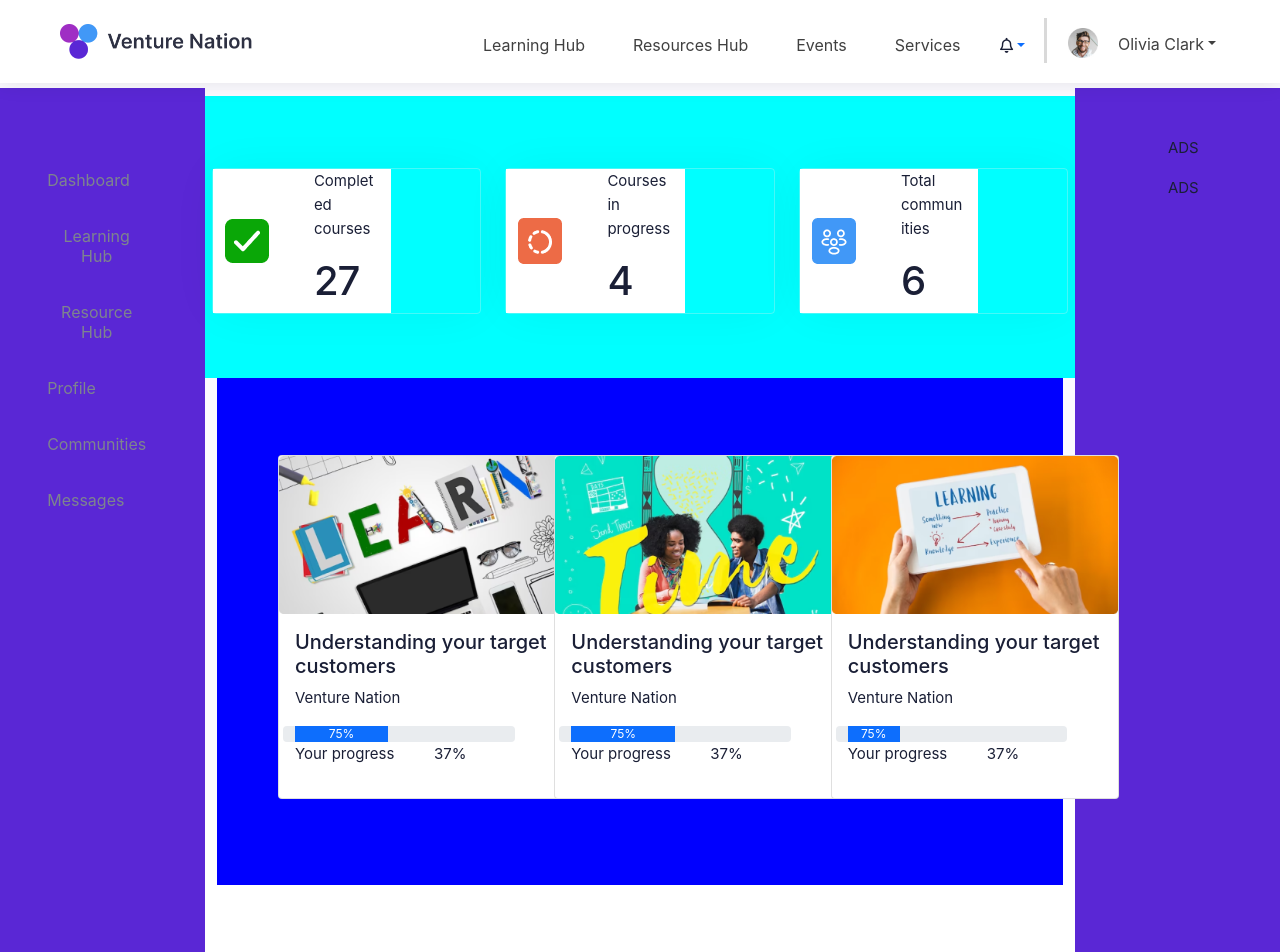
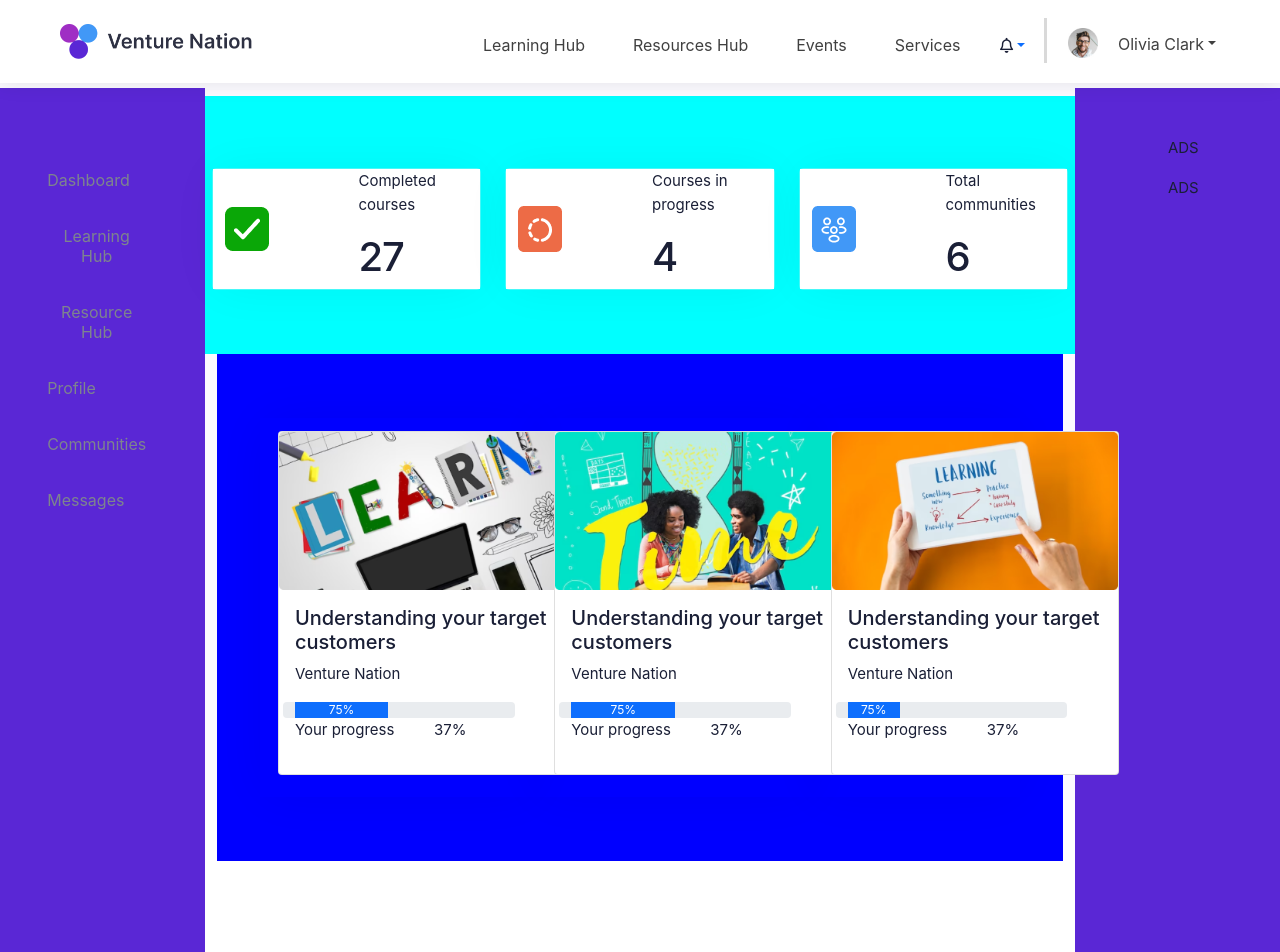
Before and after one commit to Ayodeji0955/vue-project, a Vue app: page /dashboard in a window 1280 px wide. Shown: the top 952 px of the page. Built offline with nearby package versions, Linux system fonts and the light colour scheme.

Commit message:
new commit

```diff
--- a/src/components/dashboard/CenterPage.vue
+++ b/src/components/dashboard/CenterPage.vue
@@ -4,10 +4,10 @@
             <div class="row justify-content-evenly center-page__main-row">
                 <div class="col-md-4">
                     <div class="row center-page__sub-row" >
-                        <div class="col-md-4 center-page__main-col" >
+                        <div class="col-md-6 center-page__main-col" >
                             <img src="~@/assets/images/dashboard/checkbox.png" alt="Logo" class="navbar__img">
                         </div>
-                        <div class="col-md-4 center-page__sub-col" >
+                        <div class="col-md-6 center-page__sub-col" >
                             <p>Completed courses</p>
                             <h1>27</h1>
                         </div>
@@ -15,10 +15,10 @@
                 </div>
                 <div class="col-md-4">
                     <div class="row center-page__sub-row">
-                        <div class="col-md-4 center-page__main-col">
+                        <div class="col-md-6 center-page__main-col">
                             <img src="~@/assets/images/dashboard/red.png" alt="Logo" class="navbar__img">
                         </div>
-                        <div class="col-md-4 center-page__sub-col">
+                        <div class="col-md-6 center-page__sub-col">
                             <p>Courses in progress</p>
                             <h1>4</h1>
                         </div>
@@ -26,10 +26,10 @@
                 </div>
                 <div class="col-md-4">
                     <div class="row center-page__sub-row">
-                        <div class="col-md-4 center-page__main-col">
+                        <div class="col-md-6 center-page__main-col">
                             <img src="~@/assets/images/dashboard/blue.png" alt="Logo" class="navbar__img">
                         </div>
-                        <div class="col-md-4 center-page__sub-col">
+                        <div class="col-md-6 center-page__sub-col">
                             <p>Total communities</p>
                             <h1>6</h1>
                         </div>
--- a/src/components/dashboard/CoachingSession.vue
+++ b/src/components/dashboard/CoachingSession.vue
@@ -20,13 +20,13 @@
 @import "@/sass/variable.scss";
 @import "@/sass/mixin.scss";
 
-.coaching-session {
-    display: inline-flex;
-    padding: 1.4375rem 1.6875rem 0rem 1.5625rem;
-    flex-direction: column;
-    justify-content: flex-end;
-    align-items: flex-start;
-    gap: 1.25rem;
-}
+// .coaching-session {
+//     display: inline-flex;
+//     padding: 1.4375rem 1.6875rem 0rem 1.5625rem;
+//     flex-direction: column;
+//     justify-content: flex-end;
+//     align-items: flex-start;
+//     gap: 1.25rem;
+// }
 
 </style>
--- a/src/components/dashboard/CoursesProgress.vue
+++ b/src/components/dashboard/CoursesProgress.vue
@@ -80,22 +80,13 @@
 .courses {
 
     &__main {
-        // padding: 0.8125rem 1.5625rem 1.375rem 1.125rem;
-        // padding: 3rem 3rem;
-        // background: var(--solid-white, #FFF);
         background-color: blue;
         padding: 4rem .5rem;
-        // box-shadow: 0px 0px 50px -5px rgba(0, 0, 0, 0.06);
-
-        // display: flex;
-        // align-items: center;
-
     }
 
     &__sub-col {
-        //  background-color: red;
          padding: 0.8125rem 1.5625rem 1.375rem 1.125rem;
-        // box-shadow: 0px 0px 50px -5px rgba(0, 0, 0, 0.06);
+        box-shadow: 0px 0px 50px -5px rgba(0, 0, 0, 0.06);
     }
 }
 
```
